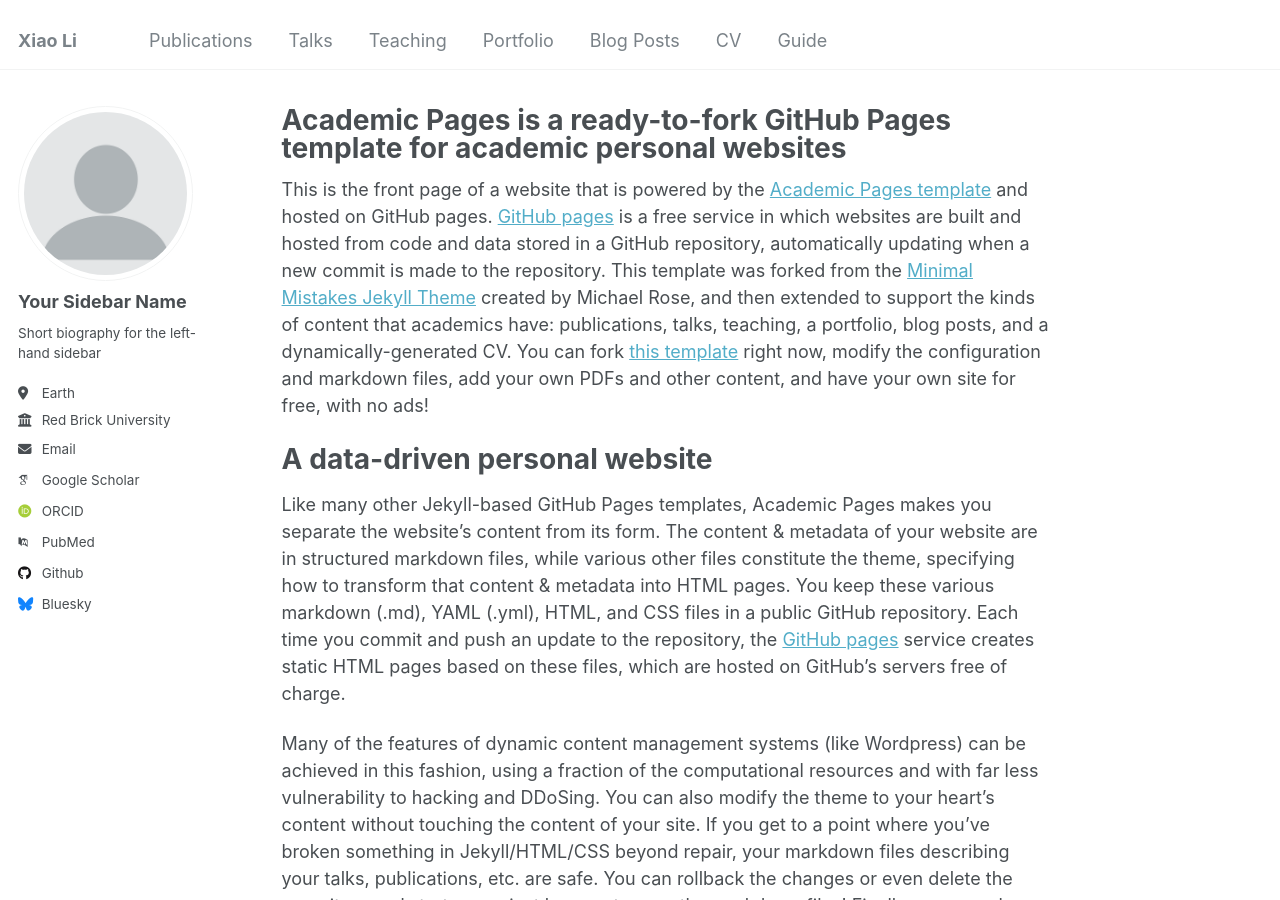
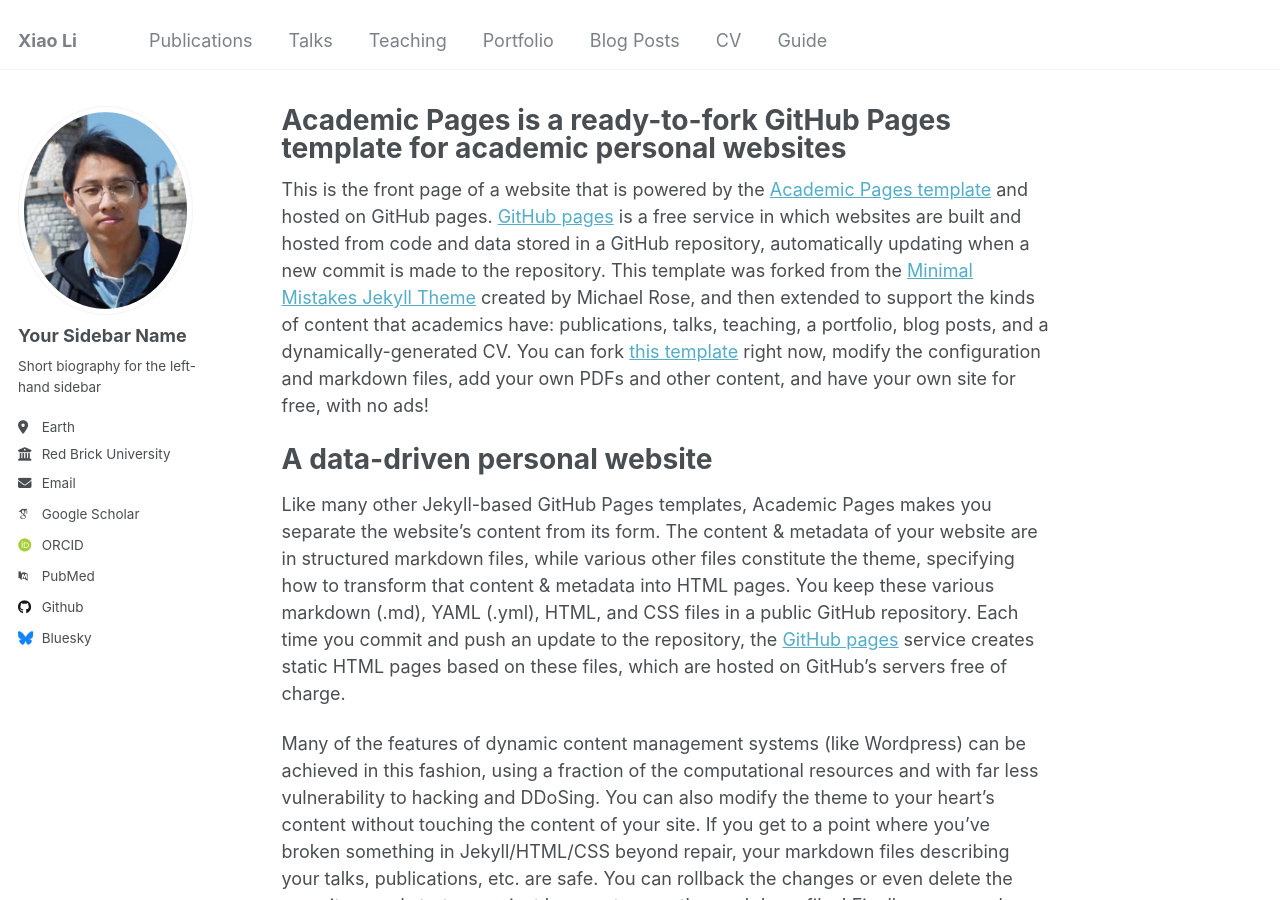
Before and after one commit to astroXiao/astroXiao.github.io, a Jekyll site: the page built from _pages/about.md, in a window 1280 px wide and 900 px high. Built offline with Jekyll 4.4.1, drawn with Linux system fonts in a browser that asks for light colours; some web fonts are replaced.

Commit message:
Update _config.yml

```diff
--- a/_config.yml
+++ b/_config.yml
@@ -21,7 +21,7 @@
 #               Additional customization can be done by editing /_includes/author-profile.html
 author:
   # Biographic information
-  avatar           : "profile.png"
+  avatar           : "xiaoli.png"
   name             : "Your Sidebar Name"
   pronouns         : # example: "she/her"
   bio              : "Short biography for the left-hand sidebar"
```
